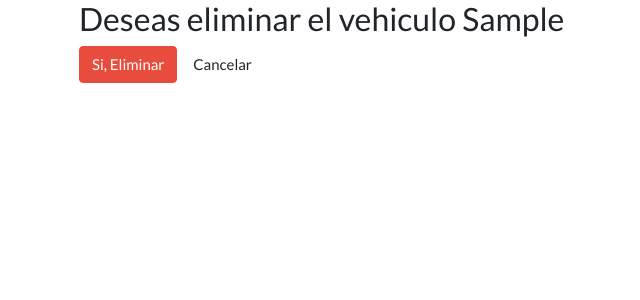
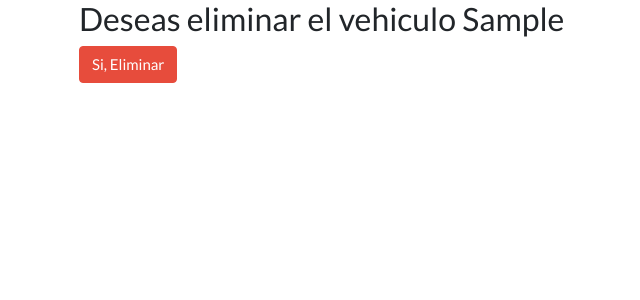
Before and after one commit to Tekorita/jdmclasic, a Django app: template templates/auto/auto_delete.html in a window 1280 px wide. Shown: the top 300 px of the page, without its empty margins (6-646 px from the left). Run offline with Django 3.2, Linux system fonts and the light colour scheme; the template is opened without the code that fills it: values that come from a table or form of the project are taken from there, others are empty; tables that the repository leaves empty hold one stand-in row (values such as "Sample post"); parts of the project's set-up code (start-up, migrations or seed data) failed here and were passed over; some libraries are stand-ins or nearby versions.

Commit message:
cambio de vista en delete de auto

```diff
--- a/templates/auto/auto_delete.html
+++ b/templates/auto/auto_delete.html
@@ -4,6 +4,5 @@
     {% csrf_token %}
     <h3>Deseas eliminar el vehiculo {{ object.modelo }}</h3>
     <button class="btn btn-danger" type="submit">Si, Eliminar</button>
-    <button class="btn btn-default" href="{% url 'auto_listar' %}" >Cancelar</button>
-</form>
+
 {% endblock %}
```
